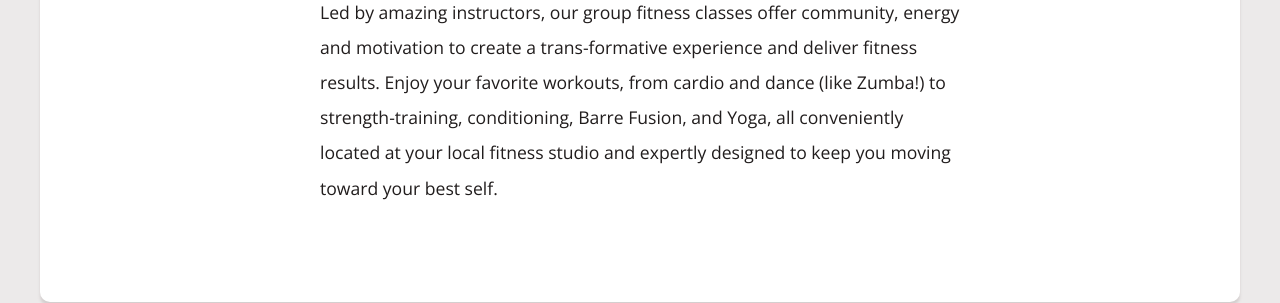
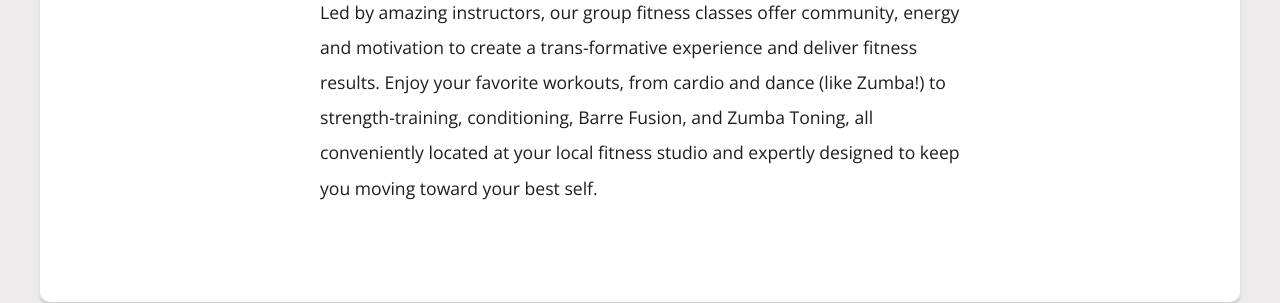
Before and after one commit to rwstone/shapeitup, a Jekyll site: the page built from index.md, in a window 1280 px wide. Shown: the part 1268-1571 px from the top of the page. Built offline with Jekyll 4.4.1, drawn with Linux system fonts in a browser that asks for light colours; some web fonts are replaced.

Commit message:
Updated Index

```diff
--- a/index.md
+++ b/index.md
@@ -32,4 +32,4 @@
 
 There’s a class for everyone, come find yours. Inspire your mind and transform your body with moving classes and workouts taught by instructors devoted to making it the very best hour of your day.
 
-Led by amazing instructors, our group fitness classes offer community, energy and motivation to create a trans-formative experience and deliver fitness results. Enjoy your favorite workouts, from cardio and dance (like Zumba!) to strength-training, conditioning, Barre Fusion, and Yoga, all conveniently located at your local fitness studio and expertly designed to keep you moving toward your best self.
+Led by amazing instructors, our group fitness classes offer community, energy and motivation to create a trans-formative experience and deliver fitness results. Enjoy your favorite workouts, from cardio and dance (like Zumba!) to strength-training, conditioning, Barre Fusion, and Zumba Toning, all conveniently located at your local fitness studio and expertly designed to keep you moving toward your best self.
```
